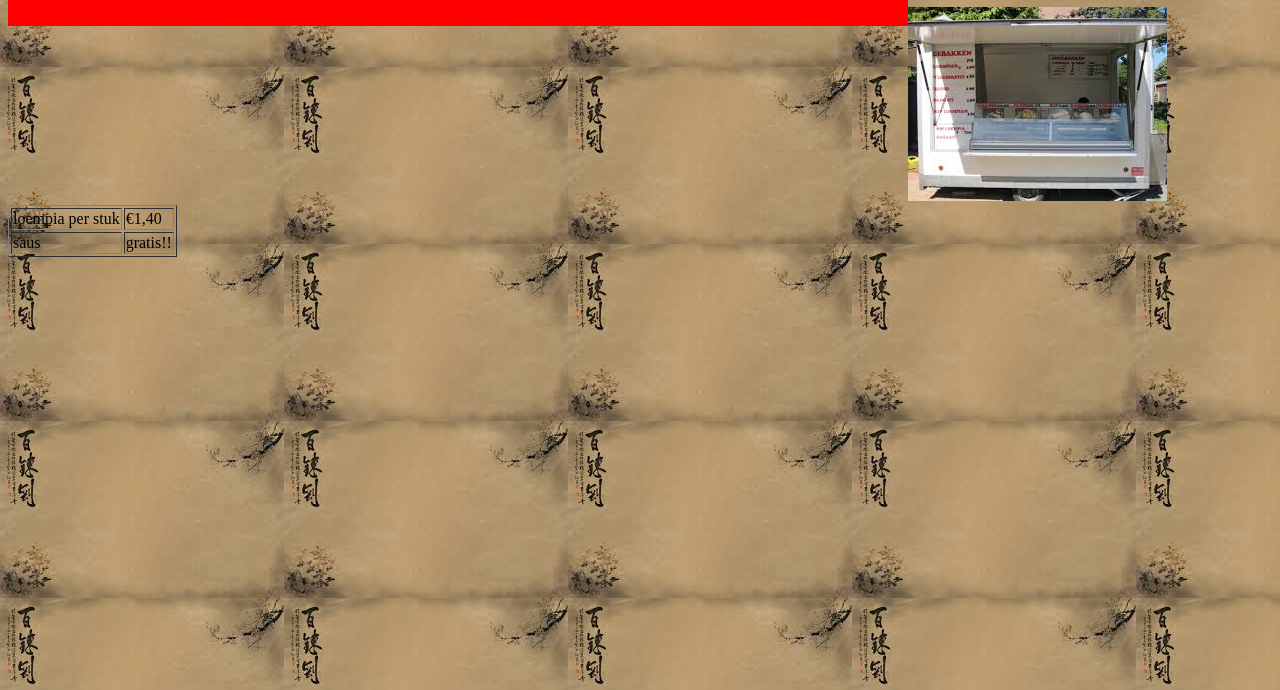
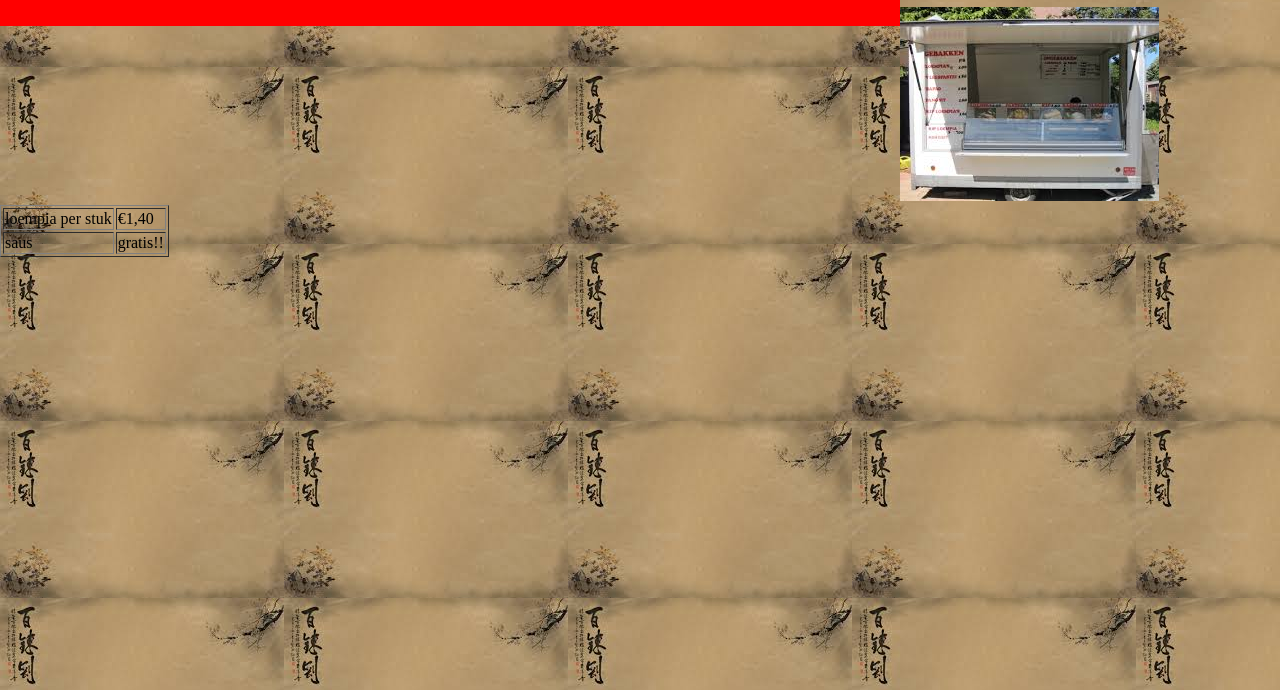
Before and after one commit to Brandon040/Brandon040.github.io, a plain HTML site: page index.html in a window 1280 px wide. Shown: the part 110-800 px from the top of the page. Drawn offline with Linux system fonts and the light colour scheme.

Commit message:
Update style.css

```diff
--- a/style.css
+++ b/style.css
@@ -1,6 +1,10 @@
 
 
-body {background-image: url('chinesebackground.jpg');}
+body {
+  padding: 0;
+  margin: 0;
+  background-image: url('chinesebackground.jpg');
+}
 
 header {background-color: red;
 height: 115px;
```
